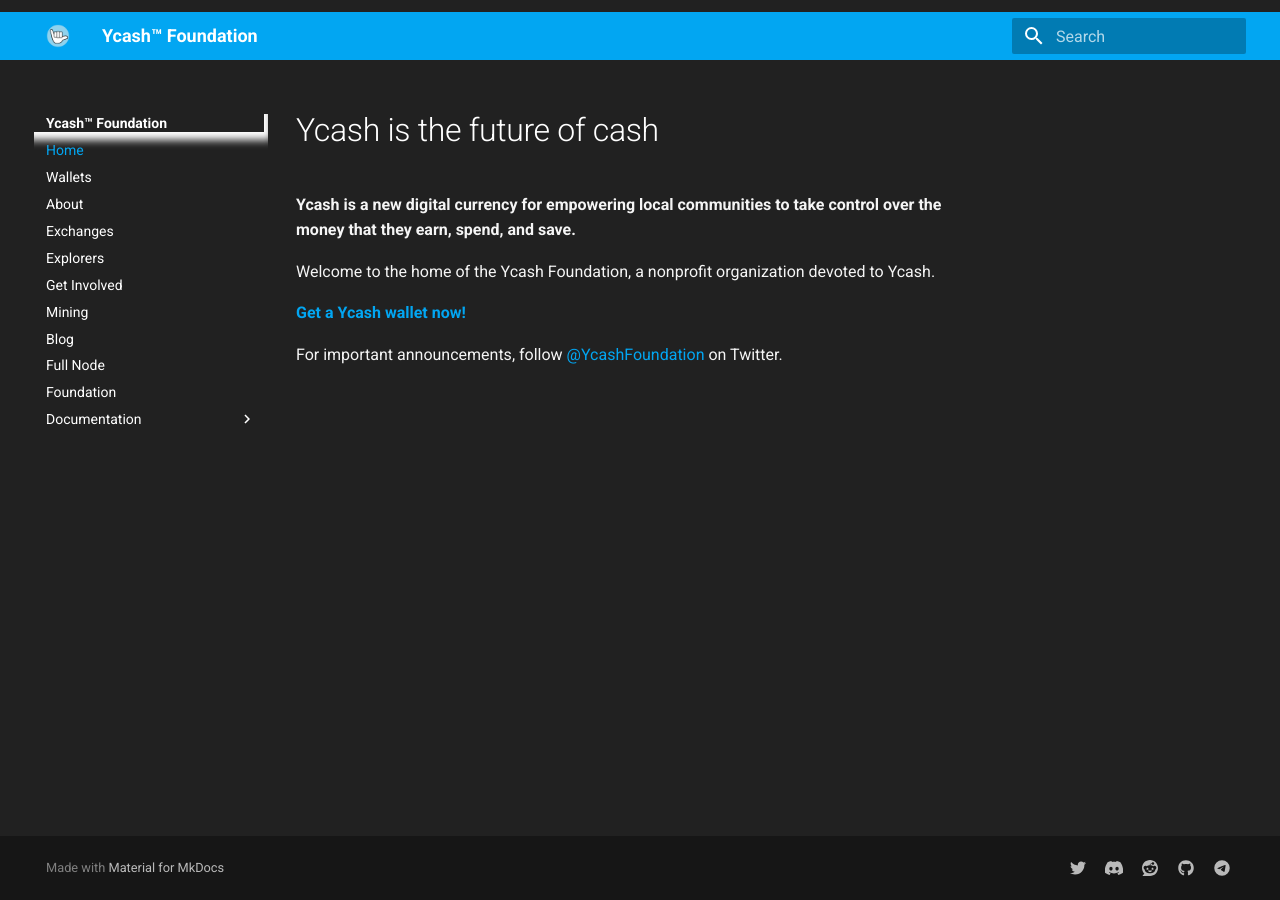
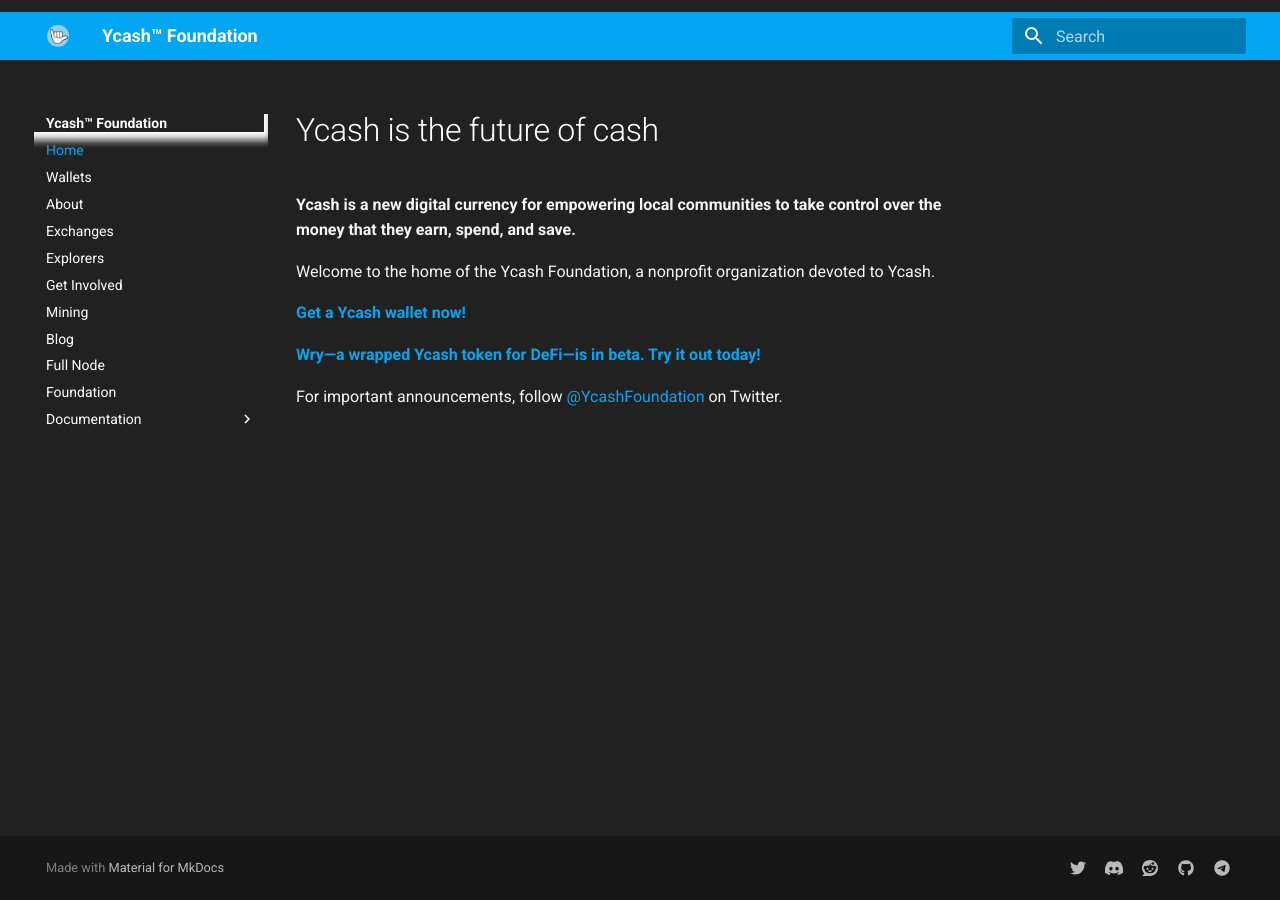
Before and after one commit to ycashfoundation/ycash-website, an MkDocs documentation site: the page built from docs/index.md, in a window 1280 px wide. Built offline with MkDocs 1.6.1 and Material for MkDocs 9.7.7, drawn with Linux system fonts in a browser that asks for light colours.

Commit message:
add WRY beta announcement

```diff
--- a/docs/index.md
+++ b/docs/index.md
@@ -7,5 +7,7 @@
 
 [**Get a Ycash wallet now!**](/wallets)
 
+**[Wry—a wrapped Ycash token for DeFi—is in beta. Try it out today!](https://github.com/yecdev/wry)**
+
 For important announcements, follow [@YcashFoundation](https://twitter.com/YcashFoundation)
 on Twitter.
```
